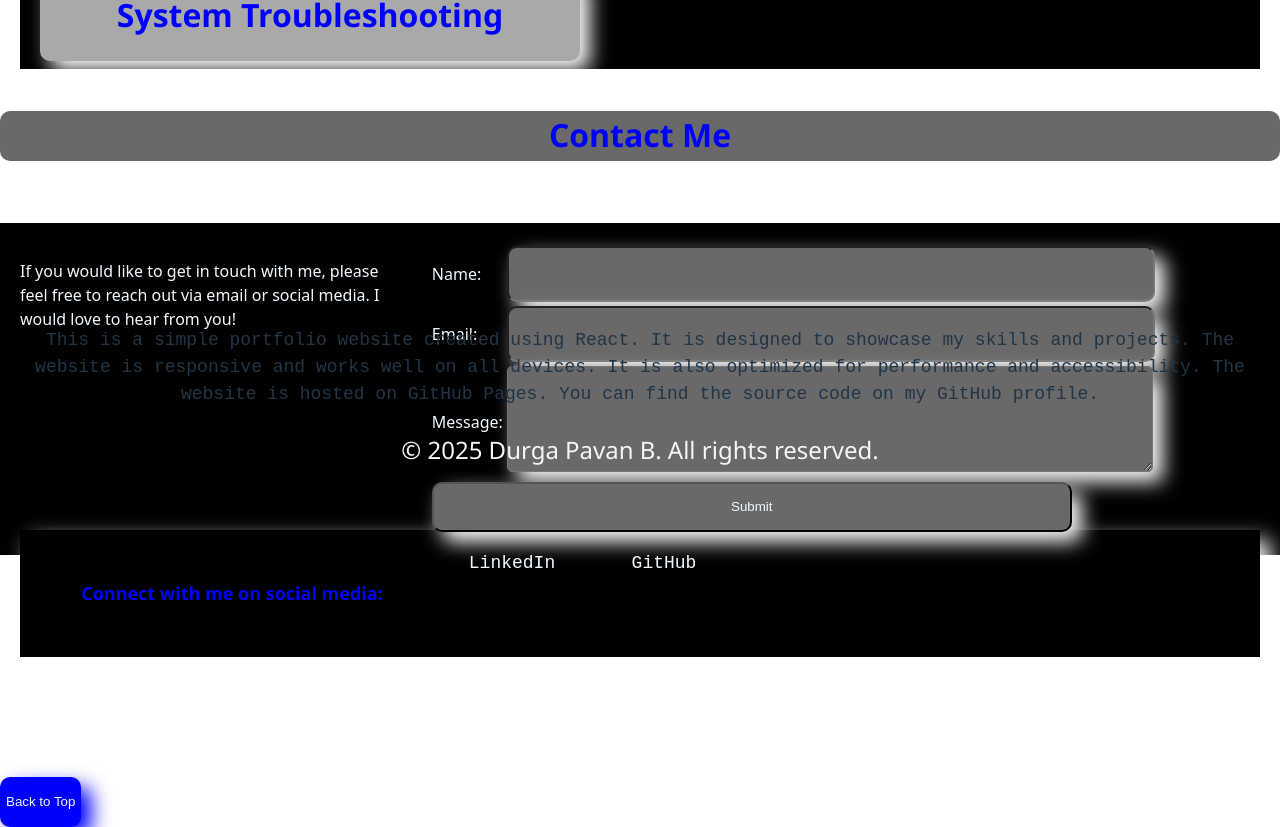
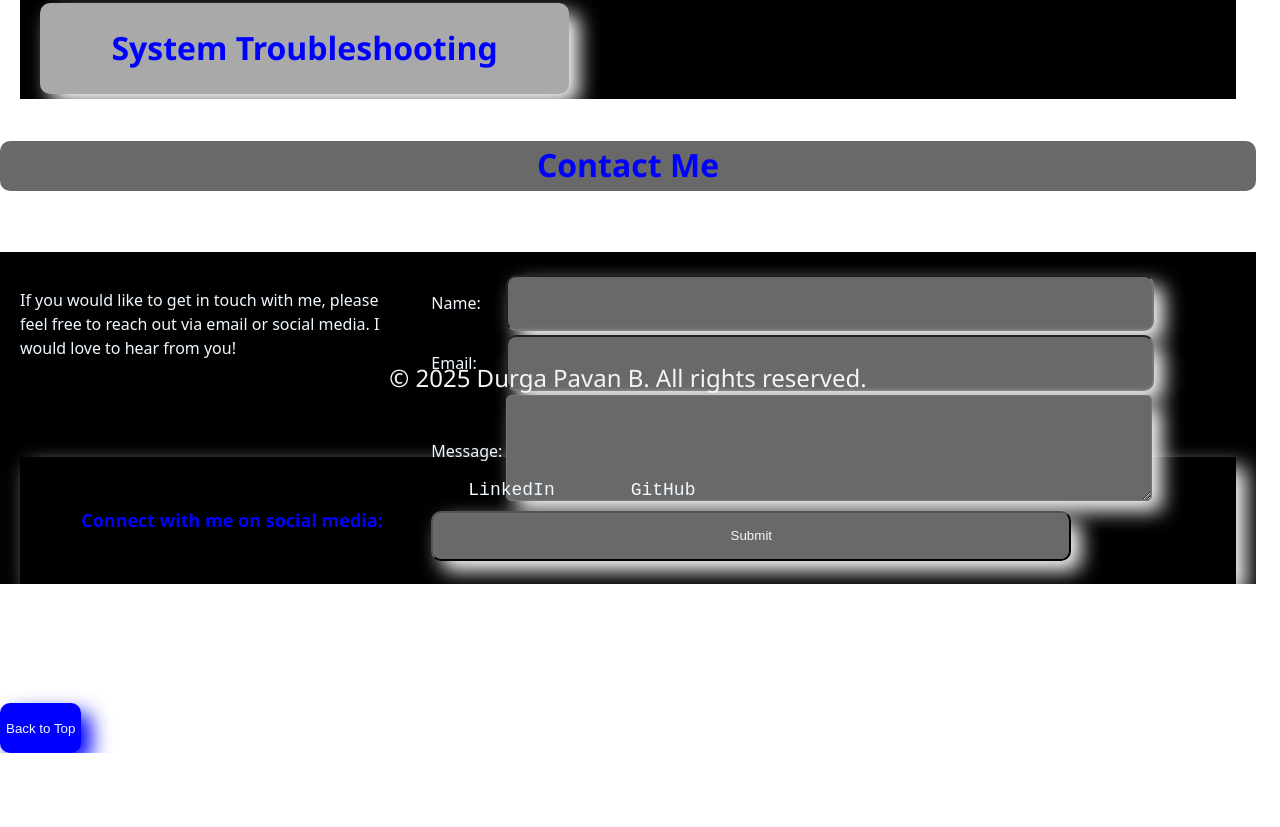
Before and after one commit to PavanMech321/portfolio-2, a React (Vite) app: page / in a window 1280 px wide. Shown: the part 2618-3445 px from the top of the page. After the commit the page ends 3371 px from the top, so only its background shows below. Built offline with nearby package versions, Linux system fonts and the light colour scheme.

Commit message:
Update App.jsx

```diff
--- a/src/App.jsx
+++ b/src/App.jsx
@@ -173,12 +173,6 @@ function App() {
         </p>
         <p class="Footer">
           <p class="ft0">
-          <p class="h6">This is a simple portfolio website created using React. It is
-            designed to showcase my skills and projects. The website is
-            responsive and works well on all devices. It is also optimized for
-            performance and accessibility. The website is hosted on GitHub
-            Pages. You can find the source code on my GitHub profile.
-          </p>
           <p class="fp1">
             &copy; 2025 Durga Pavan B. All rights reserved.
           </p>
```
